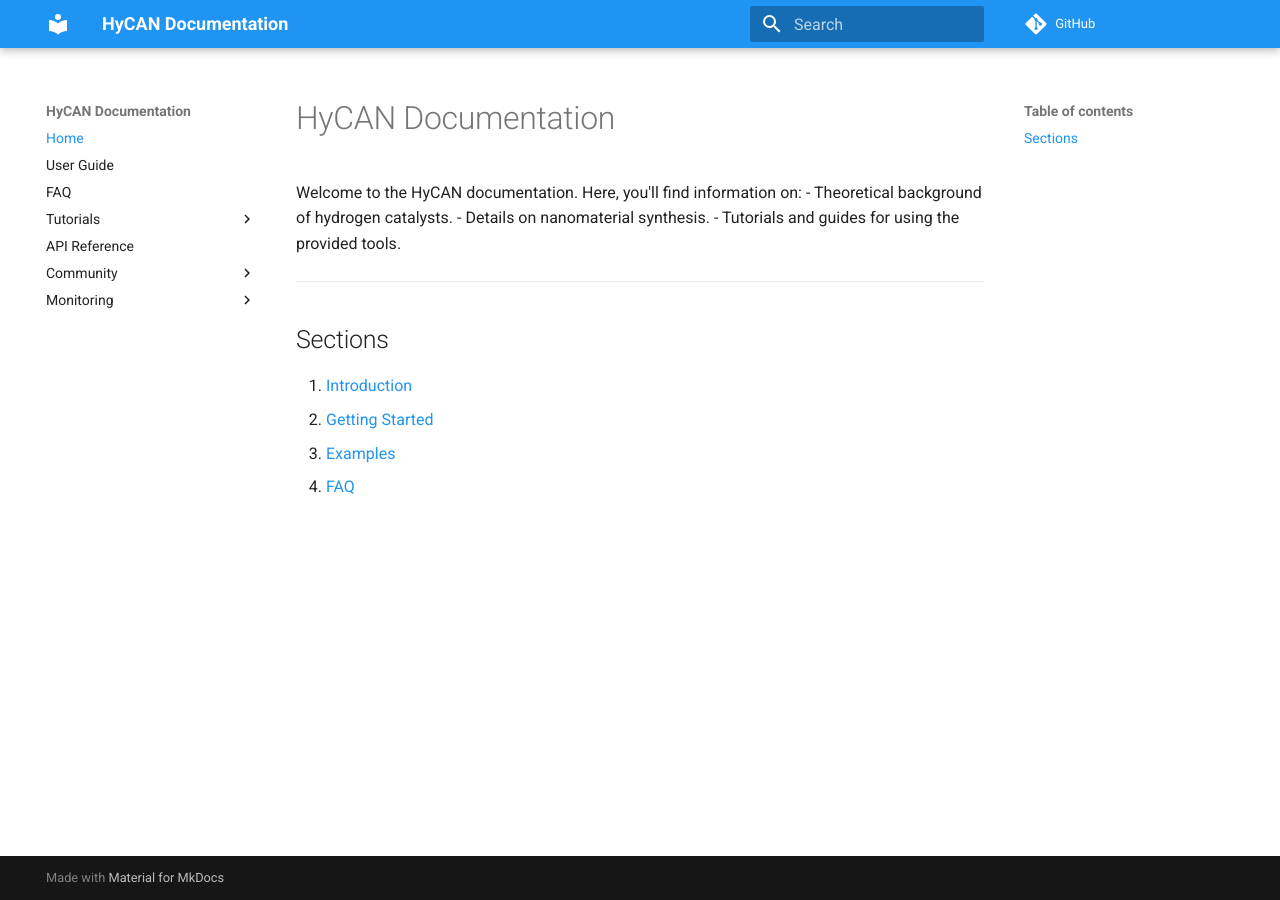
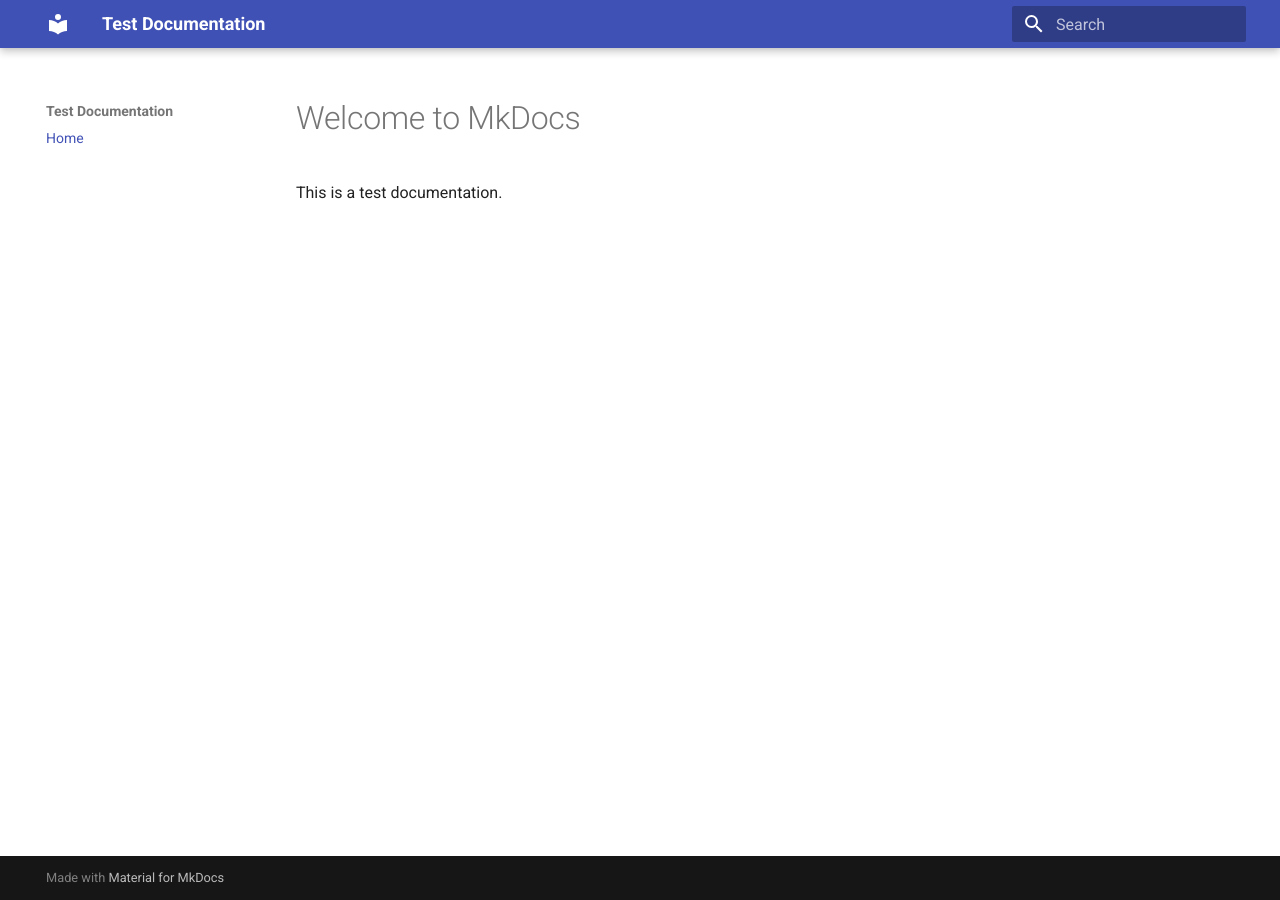
Before and after one commit to rfc391/HyCAN, an MkDocs documentation site: the page built from docs/index.md, in a window 1280 px wide. Built offline with MkDocs 1.6.1 and Material for MkDocs 9.7.7, drawn with Linux system fonts in a browser that asks for light colours; comment, search, counter and statistics services are not loaded.

Commit message:
Add files via upload
Signed-off-by: Robert Shubert <robs@apexsecurityint.com>

```diff
--- a/docs/index.md
+++ b/docs/index.md
@@ -1,14 +1,3 @@
-# HyCAN Documentation
+# Welcome to MkDocs
 
-Welcome to the HyCAN documentation. Here, you'll find information on:
-- Theoretical background of hydrogen catalysts.
-- Details on nanomaterial synthesis.
-- Tutorials and guides for using the provided tools.
-
----
-
-## Sections
-1. [Introduction](#introduction)
-2. [Getting Started](#getting-started)
-3. [Examples](#examples)
-4. [FAQ](#faq)
+This is a test documentation.
--- a/mkdocs.yml
+++ b/mkdocs.yml
@@ -1,42 +1,7 @@
-site_name: HyCAN Documentation
-repo_url: https://github.com/rfc391/HyCAN
+site_name: Test Documentation
 nav:
   - Home: index.md
-  - User Guide: user_guide.md
-  - FAQ: faq.md
-  - Tutorials:
-      - Data Preprocessing: tutorials/data_preprocessing.md
-      - Exploratory Analysis: tutorials/exploratory_analysis.md
-      - Model Training: tutorials/model_training.md
-      - Visualization: tutorials/visualization.md
-  - API Reference: api_reference.md
-  - Community:
-      - Code of Conduct: community/code_of_conduct.md
-      - Contributing: community/contributing.md
-      - Security: community/security.md
-      - Roadmap: community/roadmap.md
-  - Monitoring:
-      - Grafana Dashboard: monitoring/grafana-dashboard.md
-      - Prometheus: monitoring/prometheus.md
-
 theme:
   name: material
-  palette:
-    primary: 'blue'
-    accent: 'deep orange'
-  font:
-    text: Roboto
-    code: Roboto Mono
-
-markdown_extensions:
-  - admonition
-  - codehilite:
-      guess_lang: false
-  - toc:
-      permalink: true
-  - footnotes
-  - meta
-
 plugins:
   - search
-  - markdownextradata
```
